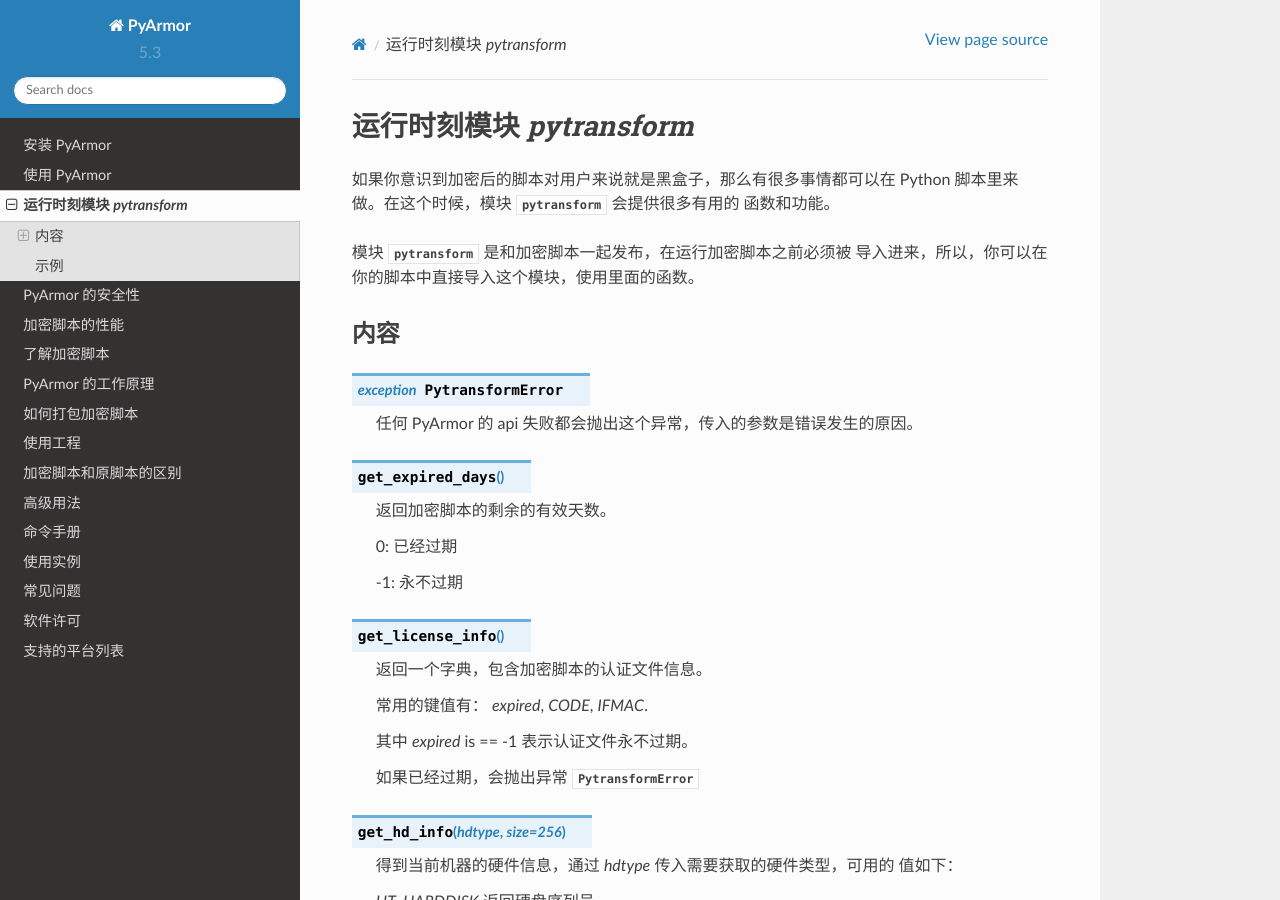
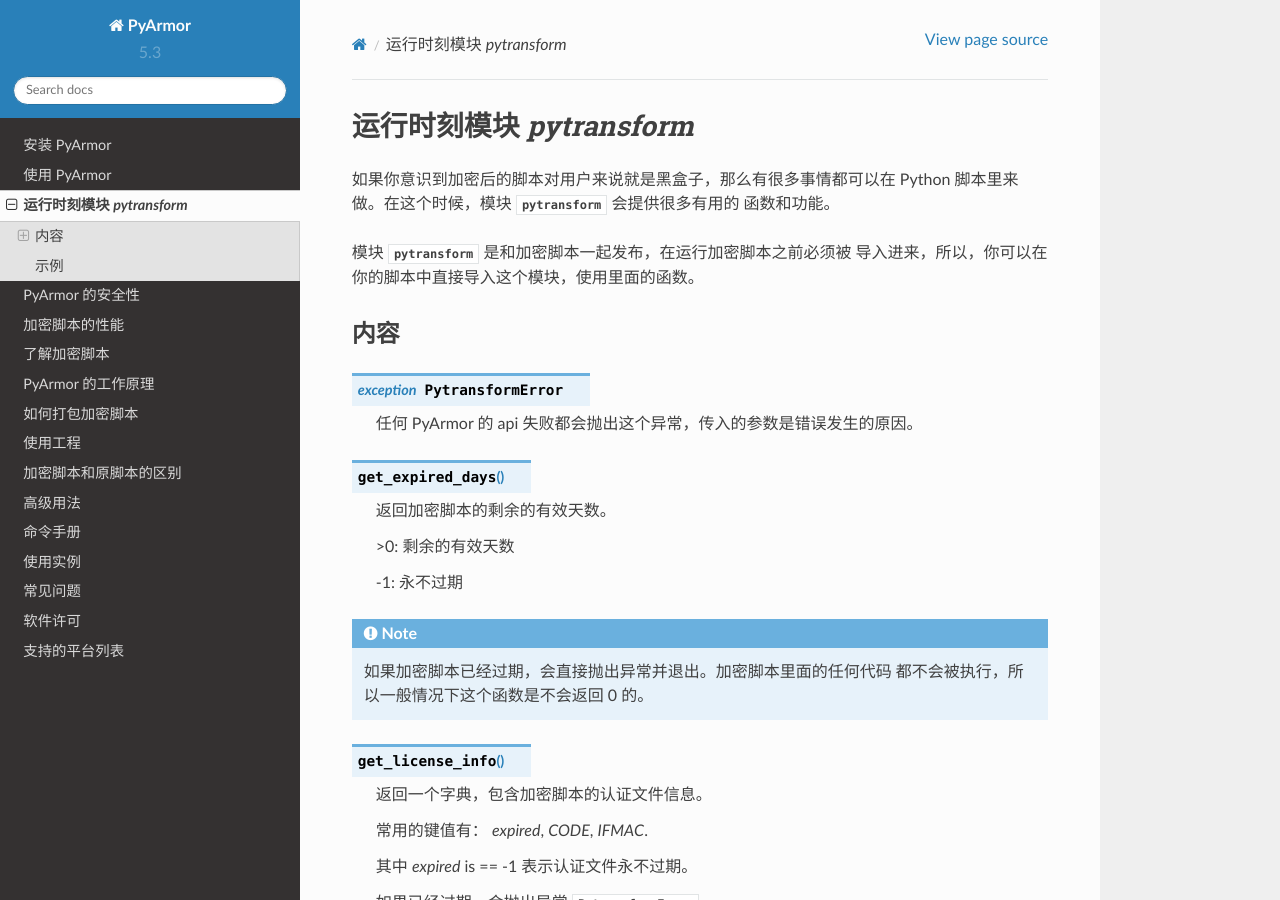
Before and after one commit to dashingsoft/pyarmor-docs-zh, a Sphinx documentation site: the page built from docs/pytransform.rst, in a window 1280 px wide and 900 px high. Built offline with Sphinx 7.4.7 and the Read the Docs theme 2.0.0, drawn with Linux system fonts in a browser that asks for light colours.

Commit message:
Refine document of get_expired_days

```diff
--- a/docs/pytransform.rst
+++ b/docs/pytransform.rst
@@ -21,9 +21,14 @@
 
    返回加密脚本的剩余的有效天数。
 
-   0: 已经过期
+   >0: 剩余的有效天数
 
    -1: 永不过期
+
+.. note::
+
+   如果加密脚本已经过期，会直接抛出异常并退出。加密脚本里面的任何代码
+   都不会被执行，所以一般情况下这个函数是不会返回 0 的。
 
 .. function:: get_license_info()
 
```
